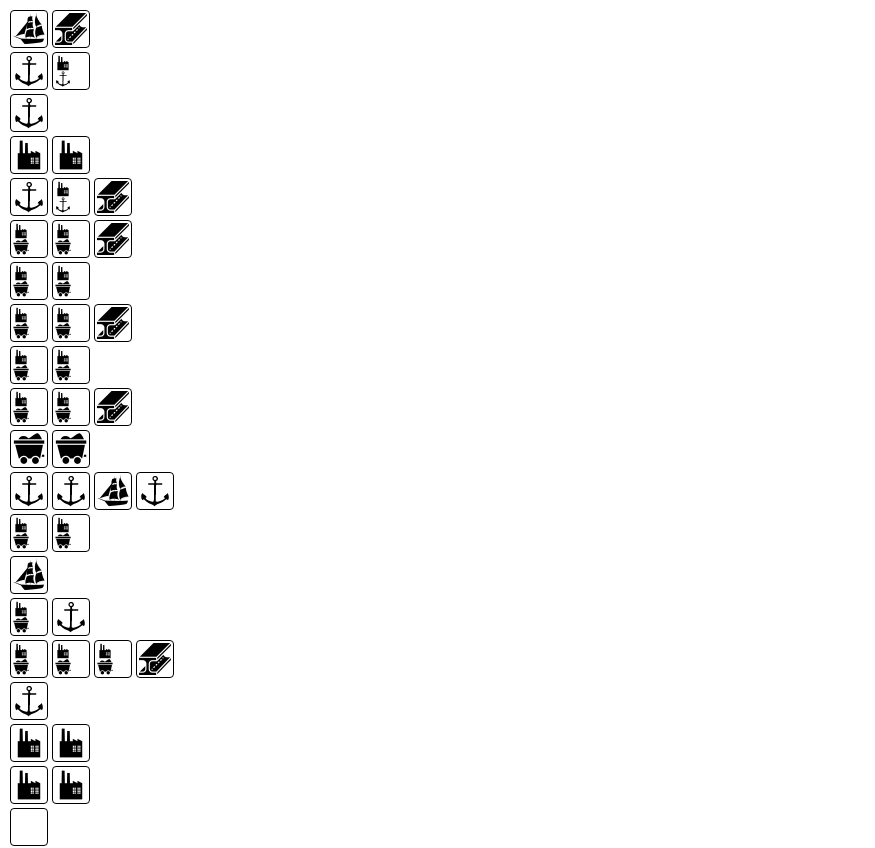
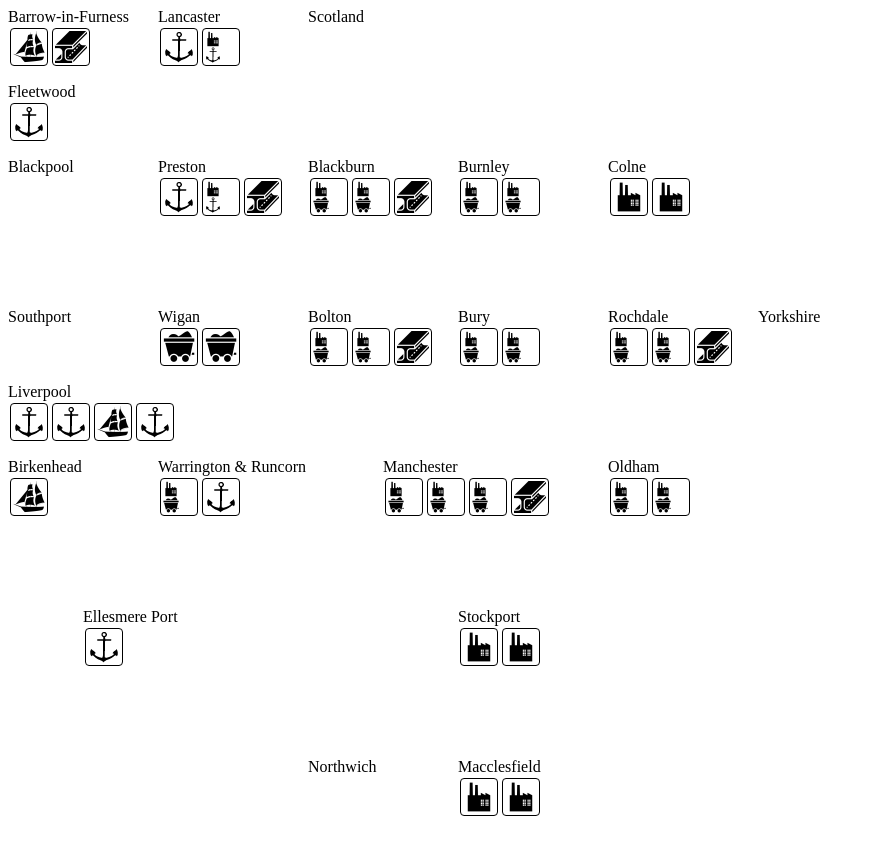
Before and after one commit to Aurusfeles/brass, a Nuxt app: page / in a window 1280 px wide. Shown: the top 848 px of the page, without its empty margins (0-875 px from the left). Built offline with nearby package versions, Linux system fonts and the light colour scheme.

Commit message:
added town properties

```diff
--- a/app.vue
+++ b/app.vue
@@ -1,6 +1,8 @@
 <template>
   <div>
-    <TownComponent v-for="(v, k) in base_map.towns" :key="k" :info="v" />
+    <div class="map">
+      <TownComponent v-for="(v, k) in base_map.towns" :key="k" :info="v" />
+    </div>
   </div>
 </template>
 
@@ -20,4 +22,7 @@ export default {
 </script>
 
 <style>
+.map {
+  position: relative;
+}
 </style>
--- a/assets/js/map.js
+++ b/assets/js/map.js
@@ -1,30 +1,205 @@
 export default {
     towns: {
-        barrow_in_furness: [{ type: "shipyard" }, { type: "ironworks" }],
-        lancaster: [{ type: "port" }, { type: "cotton_mill_or_port" }],
-        fleetwood: [{ type: "port" }],
-        colne: [{ type: "cotton_mill" }, { type: "cotton_mill" }],
-        preston: [{ type: "port" }, { type: "cotton_mill_or_port" }, { type: "ironworks" }],
-        blackburn: [{ type: "cotton_mill_or_coal_mine" }, { type: "cotton_mill_or_coal_mine" }, { type: "ironworks" }],
-        burnley: [{ type: "cotton_mill_or_coal_mine" }, { type: "cotton_mill_or_coal_mine" }],
-        rochdale: [{ type: "cotton_mill_or_coal_mine" }, { type: "cotton_mill_or_coal_mine" }, { type: "ironworks" }],
-        bury: [{ type: "cotton_mill_or_coal_mine" }, { type: "cotton_mill_or_coal_mine" }],
-        bolton: [{ type: "cotton_mill_or_coal_mine" }, { type: "cotton_mill_or_coal_mine" }, { type: "ironworks" }],
-        wigan: [{ type: "coal_mine" }, { type: "coal_mine" }],
-        liverpool: [{ type: "port" }, { type: "port" }, { type: "shipyard" }, { type: "port" }],
-        oldham: [{ type: "cotton_mill_or_coal_mine" }, { type: "cotton_mill_or_coal_mine" }],
-        birkenhead: [{ type: "shipyard" }],
-        warrington_runcorn: [{ type: "cotton_mill_or_coal_mine" }, { type: "port" }],
-        manchester: [{ type: "cotton_mill_or_coal_mine" }, { type: "cotton_mill_or_coal_mine" }, { type: "cotton_mill_or_coal_mine" }, { type: "ironworks" }],
-        ellesmere_port: [{ type: "port" }],
-        stockport: [{ type: "cotton_mill" }, { type: "cotton_mill" }],
-        macclesfield: [{ type: "cotton_mill" }, { type: "cotton_mill" }],
-        yorkshire: [{ type: "external_port" }],
-        the_midlands: [{ type: "external_port" }],
-        blackpool: [{ type: "external" }],
-        scotland: [{ type: "external_port" }],
-        southport: [{ type: "external" }],
-        northwich: [{ type: "external" }],
+        barrow_in_furness: {
+            name: "Barrow-in-Furness",
+            places: [{ type: "shipyard" }, { type: "ironworks" }],
+            position: {
+                x: 0,
+                y: 0
+            }
+        },
+        lancaster: {
+            name: "Lancaster",
+            places: [{ type: "port" }, { type: "cotton_mill_or_port" }],
+            position: {
+                x: 150,
+                y: 0
+            }
+        },
+        fleetwood: {
+            name: "Fleetwood",
+            places: [{ type: "port" }],
+            position: {
+                x: 0,
+                y: 75
+            }
+        },
+        colne: {
+            name: "Colne",
+            places: [{ type: "cotton_mill" }, { type: "cotton_mill" }],
+            position: {
+                x: 600,
+                y: 150
+            }
+        },
+        preston: {
+            name: "Preston",
+            places: [{ type: "port" }, { type: "cotton_mill_or_port" }, { type: "ironworks" }],
+            position: {
+                x: 150,
+                y: 150
+            }
+        },
+        blackburn: {
+            name: "Blackburn",
+            places: [{ type: "cotton_mill_or_coal_mine" }, { type: "cotton_mill_or_coal_mine" }, { type: "ironworks" }],
+            position: {
+                x: 300,
+                y: 150
+            }
+        },
+        burnley: {
+            name: "Burnley",
+            places: [{ type: "cotton_mill_or_coal_mine" }, { type: "cotton_mill_or_coal_mine" }],
+            position: {
+                x: 450,
+                y: 150
+            }
+        },
+        rochdale: {
+            name: "Rochdale",
+            places: [{ type: "cotton_mill_or_coal_mine" }, { type: "cotton_mill_or_coal_mine" }, { type: "ironworks" }],
+            position: {
+                x: 600,
+                y: 300
+            }
+        },
+        bury: {
+            name: "Bury",
+            places: [{ type: "cotton_mill_or_coal_mine" }, { type: "cotton_mill_or_coal_mine" }],
+            position: {
+                x: 450,
+                y: 300
+            }
+        },
+        bolton: {
+            name: "Bolton",
+            places: [{ type: "cotton_mill_or_coal_mine" }, { type: "cotton_mill_or_coal_mine" }, { type: "ironworks" }],
+            position: {
+                x: 300,
+                y: 300
+            }
+        },
+        wigan: {
+            name: "Wigan",
+            places: [{ type: "coal_mine" }, { type: "coal_mine" }],
+            position: {
+                x: 150,
+                y: 300
+            }
+        },
+        liverpool: {
+            name: "Liverpool",
+            places: [{ type: "port" }, { type: "port" }, { type: "shipyard" }, { type: "port" }],
+            position: {
+                x: 0,
+                y: 375
+            }
+        },
+        oldham: {
+            name: "Oldham",
+            places: [{ type: "cotton_mill_or_coal_mine" }, { type: "cotton_mill_or_coal_mine" }],
+            position: {
+                x: 600,
+                y: 450
+            }
+        },
+        birkenhead: {
+            name: "Birkenhead",
+            places: [{ type: "shipyard" }],
+            position: {
+                x: 0,
+                y: 450
+            }
+        },
+        warrington_runcorn: {
+            name: "Warrington & Runcorn",
+            places: [{ type: "cotton_mill_or_coal_mine" }, { type: "port" }],
+            position: {
+                x: 150,
+                y: 450
+            }
+        },
+        manchester: {
+            name: "Manchester",
+            places: [{ type: "cotton_mill_or_coal_mine" }, { type: "cotton_mill_or_coal_mine" }, { type: "cotton_mill_or_coal_mine" }, { type: "ironworks" }],
+            position: {
+                x: 375,
+                y: 450
+            }
+        },
+        ellesmere_port: {
+            name: "Ellesmere Port",
+            places: [{ type: "port" }],
+            position: {
+                x: 75,
+                y: 600
+            }
+        },
+        stockport: {
+            name: "Stockport",
+            places: [{ type: "cotton_mill" }, { type: "cotton_mill" }],
+            position: {
+                x: 450,
+                y: 600
+            }
+        },
+        macclesfield: {
+            name: "Macclesfield",
+            places: [{ type: "cotton_mill" }, { type: "cotton_mill" }],
+            position: {
+                x: 450,
+                y: 750
+            }
+        },
+        yorkshire: {
+            name: "Yorkshire",
+            type: "external_port",
+            position: {
+                x: 750,
+                y: 300
+            }
+        },
+        the_midlands: {
+            name: "The Midlands",
+            type: "external_port",
+            position: {
+                x: 450,
+                y: 1000
+            }
+        },
+        blackpool: {
+            name: "Blackpool",
+            type: "external",
+            position: {
+                x: 0,
+                y: 150
+            }
+        },
+        scotland: {
+            name: "Scotland",
+            type: "external_port",
+            position: {
+                x: 300,
+                y: 0
+            }
+        },
+        southport: {
+            name: "Southport",
+            type: "external",
+            position: {
+                x: 0,
+                y: 300
+            }
+        },
+        northwich: {
+            name: "Northwich",
+            type: "external",
+            position: {
+                x: 300,
+                y: 750
+            }
+        },
     },
     canals: [
         ["lancaster", "preston"],
--- a/components/town_component.vue
+++ b/components/town_component.vue
@@ -1,10 +1,13 @@
 <template>
-  <div class="place_group">
-    <ConstructionPlace
-      v-for="(place, index) in info"
-      :key="index"
-      :info="place"
-    />
+  <div class="town" :style="position">
+    <div>{{ info.name }}</div>
+    <div class="place_group">
+      <ConstructionPlace
+        v-for="(place, index) in info.places"
+        :key="index"
+        :info="place"
+      />
+    </div>
   </div>
 </template>
 
@@ -19,10 +22,19 @@ export default {
       type: Object,
     },
   },
+  computed: {
+    position() {
+      return `top:${this.info.position.y}px;left:${this.info.position.x}px;`;
+    },
+  },
 };
 </script>
 
 <style>
+.town {
+  position: absolute;
+}
+
 .place_group {
   display: flex;
   flex-wrap: wrap;
```
